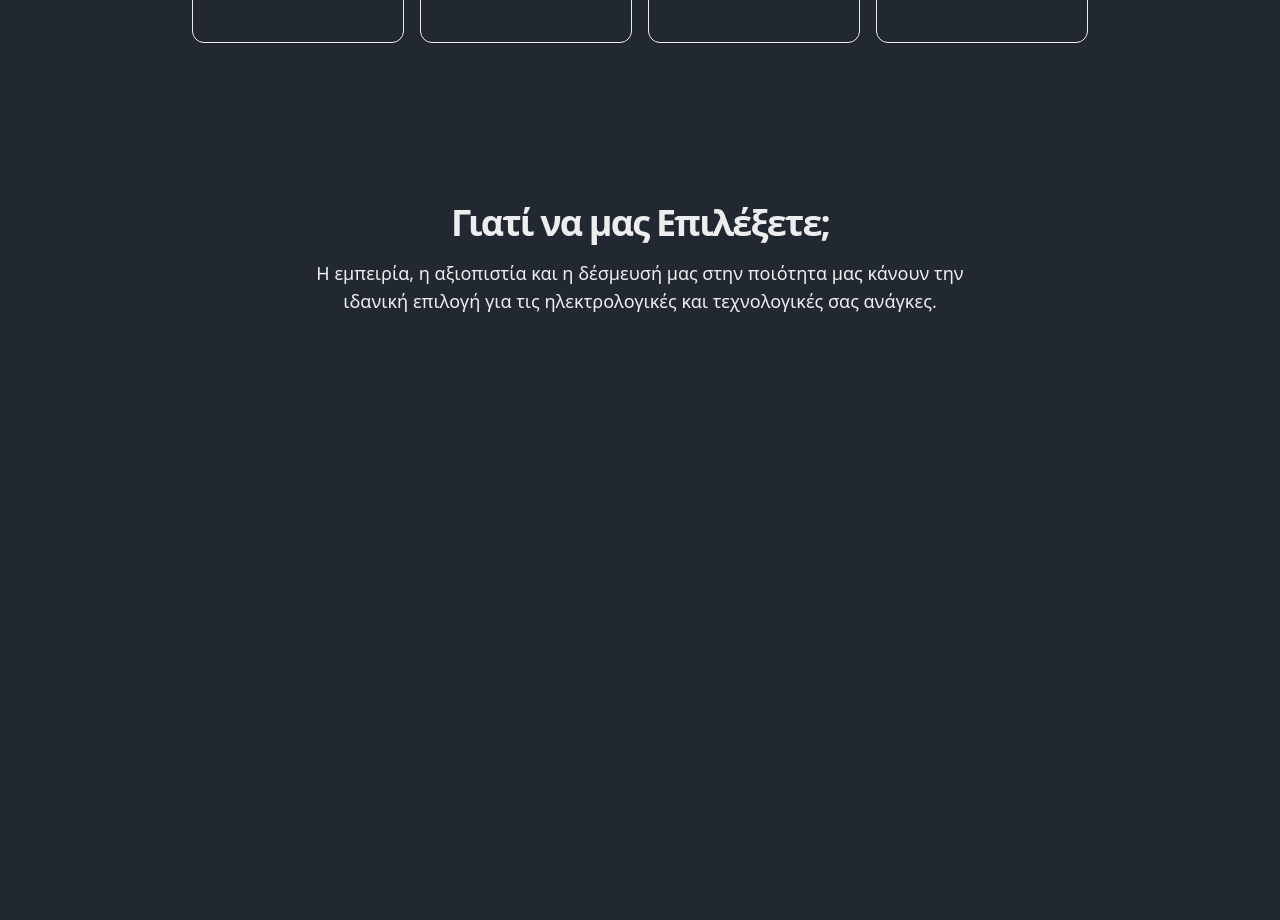
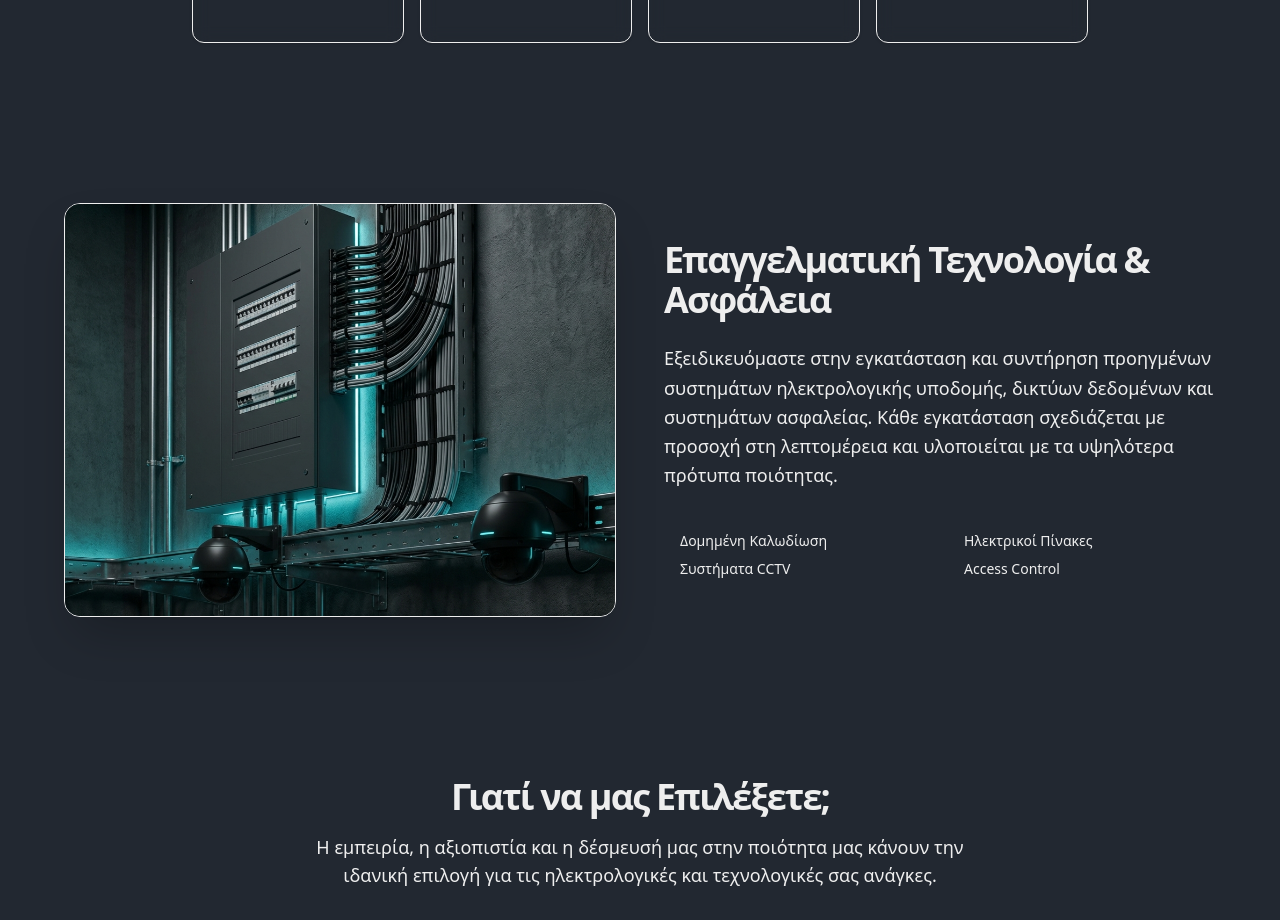
Before and after one commit to tourkidisgiannis/smarting_website, a Next.js app: page / in a window 1280 px wide. Shown: the part 2240-3160 px from the top of the page. Built offline with nearby package versions, Linux system fonts and the light colour scheme.

Commit message:
feat:changes v.3

```diff
--- a/app/page.tsx
+++ b/app/page.tsx
@@ -1,6 +1,7 @@
 import { Hero } from "@/components/sections/Hero";
 import { BentoGrid } from "@/components/sections/BentoGrid";
 import { AboutSection } from "@/components/sections/AboutSection";
+import { ImageShowcase } from "@/components/sections/ImageShowcase";
 import { WhyChooseUs } from "@/components/sections/WhyChooseUs";
 import { CTASection } from "@/components/sections/CTASection";
 
@@ -10,6 +11,7 @@ export default function HomePage() {
       <Hero />
       <BentoGrid />
       <AboutSection />
+      <ImageShowcase />
       <WhyChooseUs />
       <CTASection />
     </>
--- /dev/null
+++ b/components/sections/ImageShowcase.tsx
@@ -0,0 +1,96 @@
+'use client';
+
+import { useEffect, useRef } from 'react';
+import { gsap } from 'gsap';
+import { ScrollTrigger } from 'gsap/ScrollTrigger';
+import Image from 'next/image';
+
+gsap.registerPlugin(ScrollTrigger);
+
+export function ImageShowcase() {
+  const sectionRef = useRef<HTMLDivElement>(null);
+
+  useEffect(() => {
+    const ctx = gsap.context(() => {
+      gsap.from('.showcase-image', {
+        scrollTrigger: {
+          trigger: sectionRef.current,
+          start: 'top bottom-=100',
+        },
+        scale: 0.9,
+        opacity: 0,
+        duration: 1,
+        ease: 'power3.out',
+      });
+
+      gsap.from('.showcase-overlay', {
+        scrollTrigger: {
+          trigger: sectionRef.current,
+          start: 'top bottom-=100',
+        },
+        x: -100,
+        opacity: 0,
+        duration: 0.8,
+        delay: 0.3,
+        ease: 'power3.out',
+      });
+    }, sectionRef);
+
+    return () => ctx.revert();
+  }, []);
+
+  return (
+    <section ref={sectionRef} className="py-20 overflow-hidden">
+      <div className="container mx-auto px-4">
+        <div className="grid lg:grid-cols-2 gap-12 items-center max-w-6xl mx-auto">
+          {/* Image */}
+          <div className="showcase-image relative aspect-[4/3] rounded-2xl overflow-hidden border border-primary/20 shadow-2xl shadow-primary/10">
+            <Image
+              src="/hero-image.png"
+              alt="Professional electrical and security systems installation"
+              fill
+              className="object-cover"
+              priority={false}
+              quality={90}
+            />
+            <div className="absolute inset-0 bg-gradient-to-t from-background/80 via-background/20 to-transparent" />
+          </div>
+
+          {/* Content */}
+          <div className="showcase-overlay space-y-6">
+            <h2 className="text-3xl md:text-4xl font-bold tracking-tighter">
+              Επαγγελματική Τεχνολογία &amp; Ασφάλεια
+            </h2>
+            <p className="text-lg text-muted-foreground leading-relaxed">
+              Εξειδικευόμαστε στην εγκατάσταση και συντήρηση προηγμένων συστημάτων ηλεκτρολογικής
+              υποδομής, δικτύων δεδομένων και συστημάτων ασφαλείας. Κάθε εγκατάσταση σχεδιάζεται
+              με προσοχή στη λεπτομέρεια και υλοποιείται με τα υψηλότερα πρότυπα ποιότητας.
+            </p>
+            <div className="grid grid-cols-2 gap-4 pt-4">
+              <div className="space-y-2">
+                <div className="flex items-center gap-2">
+                  <div className="w-2 h-2 rounded-full bg-primary"></div>
+                  <span className="text-sm font-medium">Δομημένη Καλωδίωση</span>
+                </div>
+                <div className="flex items-center gap-2">
+                  <div className="w-2 h-2 rounded-full bg-primary"></div>
+                  <span className="text-sm font-medium">Συστήματα CCTV</span>
+                </div>
+              </div>
+              <div className="space-y-2">
+                <div className="flex items-center gap-2">
+                  <div className="w-2 h-2 rounded-full bg-primary"></div>
+                  <span className="text-sm font-medium">Ηλεκτρικοί Πίνακες</span>
+                </div>
+                <div className="flex items-center gap-2">
+                  <div className="w-2 h-2 rounded-full bg-primary"></div>
+                  <span className="text-sm font-medium">Access Control</span>
+                </div>
+              </div>
+            </div>
+          </div>
+        </div>
+      </div>
+    </section>
+  );
+}
```
Also changed, not shown: public/hero-image.png (added).
